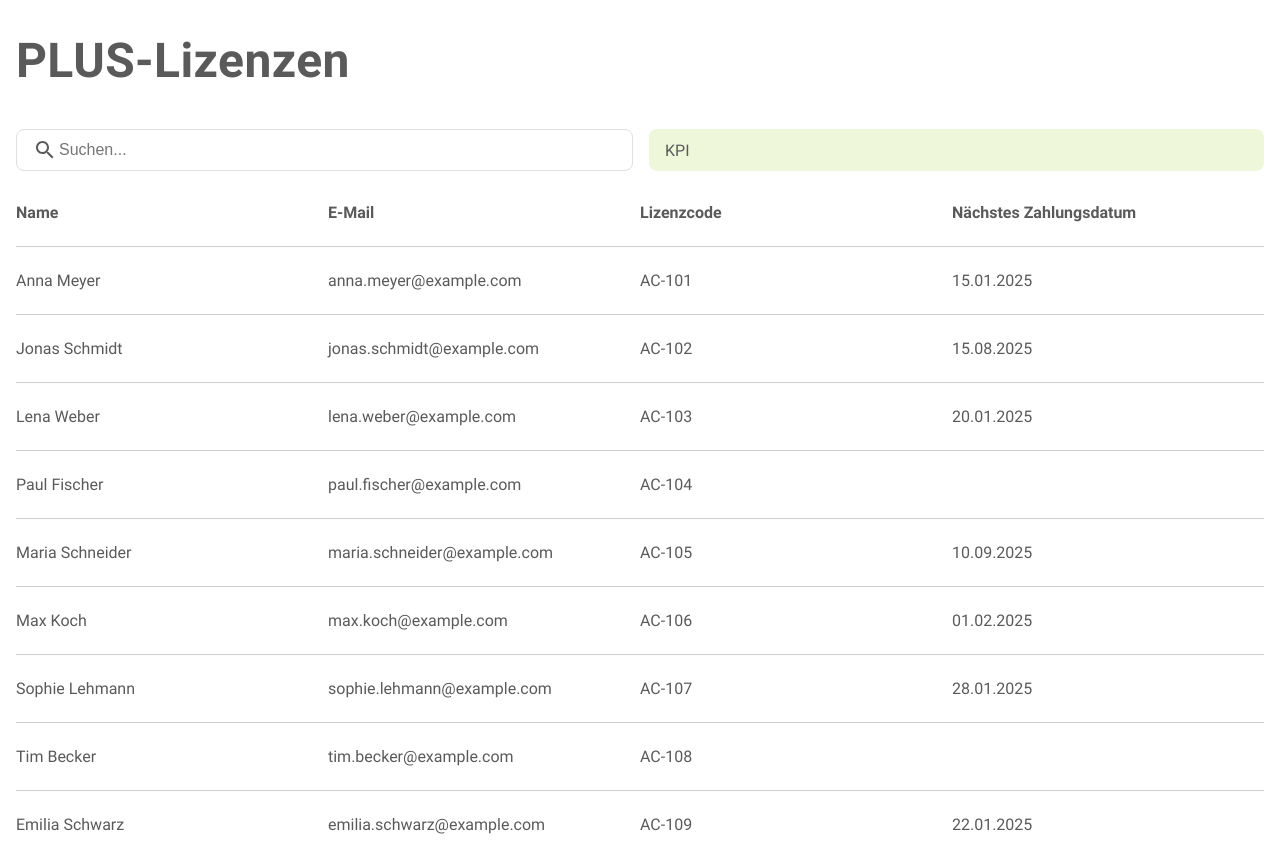
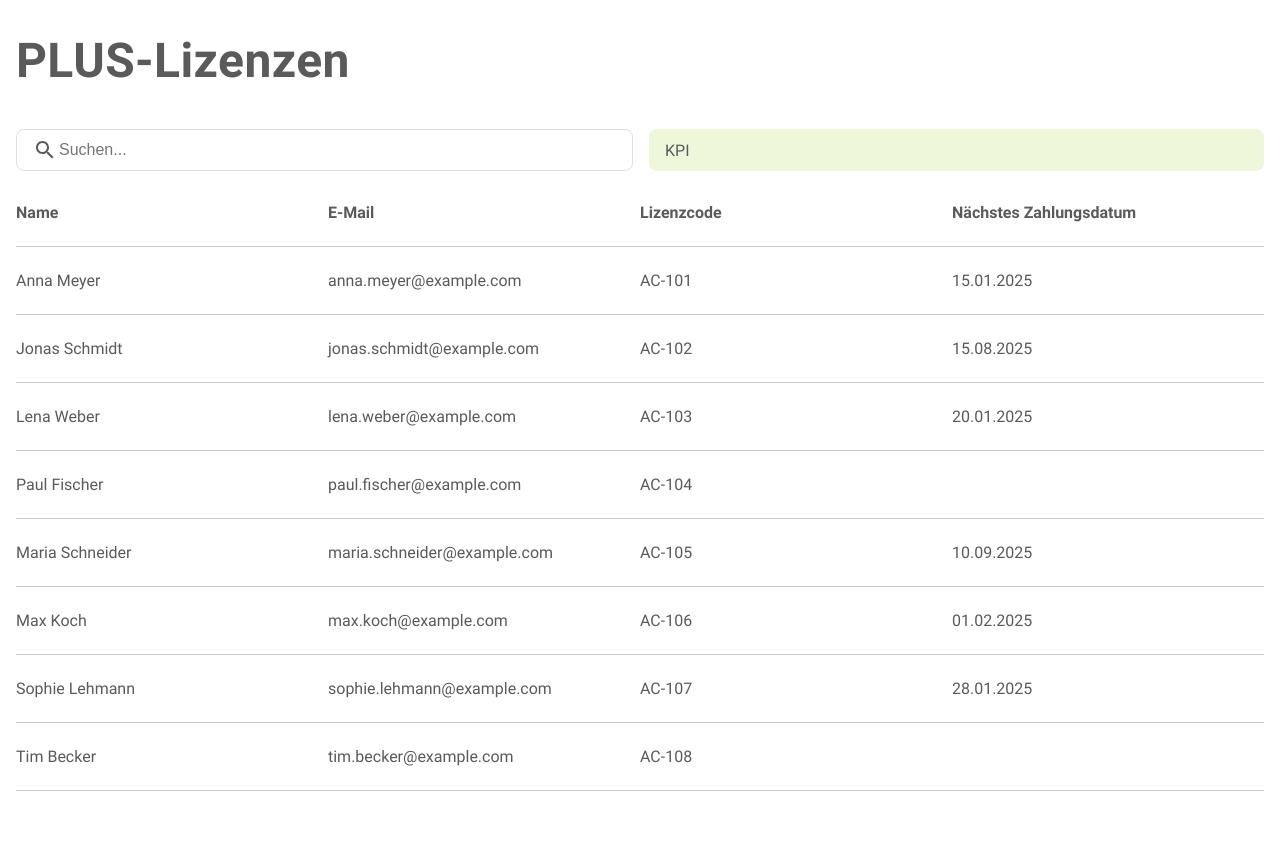
Before and after one commit to claraw-19/plus, a Next.js app: page / in a window 1280 px wide. After the commit the page ends 800 px from the top, so only its background shows below. Built offline with nearby package versions, Linux system fonts and the light colour scheme.

Commit message:
fix header scrolling

```diff
--- a/pages/index.jsx
+++ b/pages/index.jsx
@@ -12,7 +12,7 @@ const Styled = {
     margin: 0;
     padding: 0 16px;
     overflow-y: auto;
-    height: calc(100vh - 190px);
+    height: calc(100vh - 247px);
   `,
 
   Header: styled.div`
```
